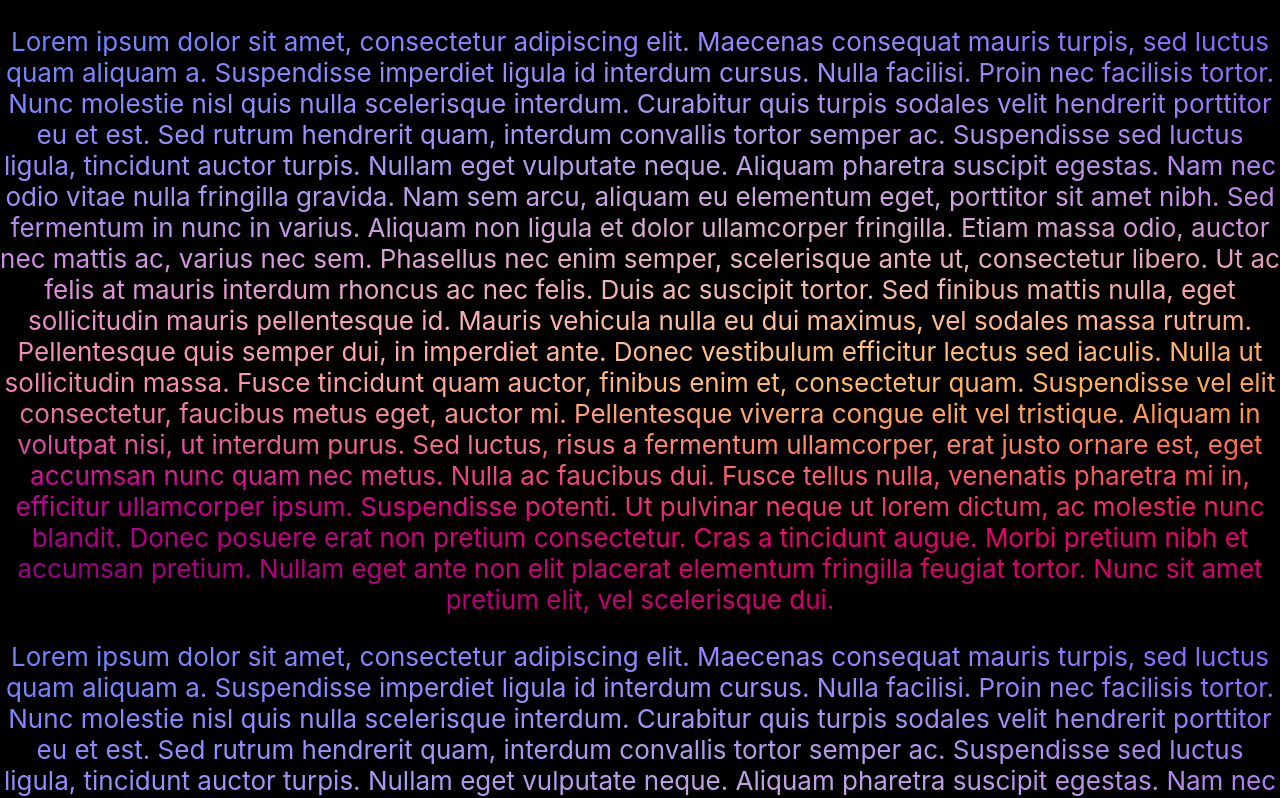
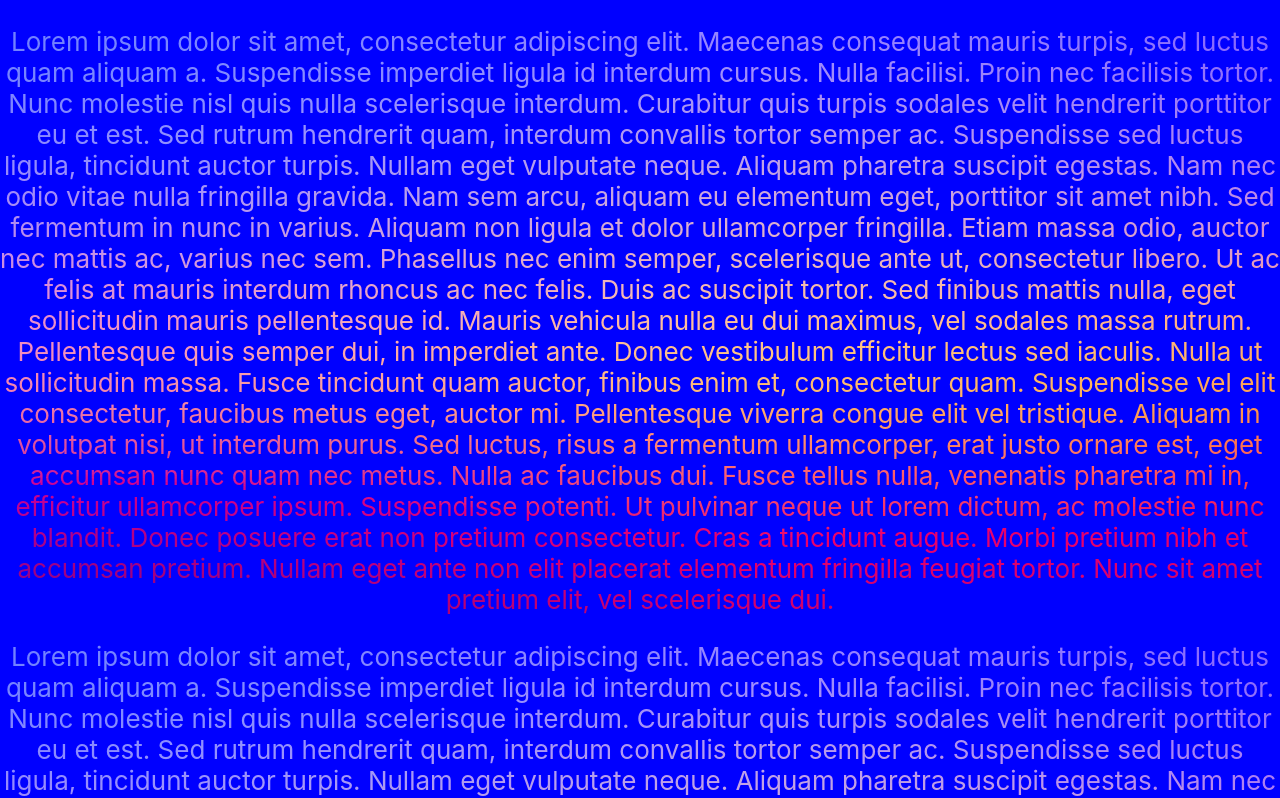
Before and after one commit to KacperKicior/landing_page, a React (Create React App) app: page / in a window 1280 px wide. Shown: the top 798 px of the page. Built offline with nearby package versions, Linux system fonts and the light colour scheme.

Commit message:
Project Start

```diff
--- a/src/App.css
+++ b/src/App.css
@@ -51,7 +51,7 @@ code {
 }
 
 div{
-  background-color: black;
+  background-color: blue;
 
 }
 
```
